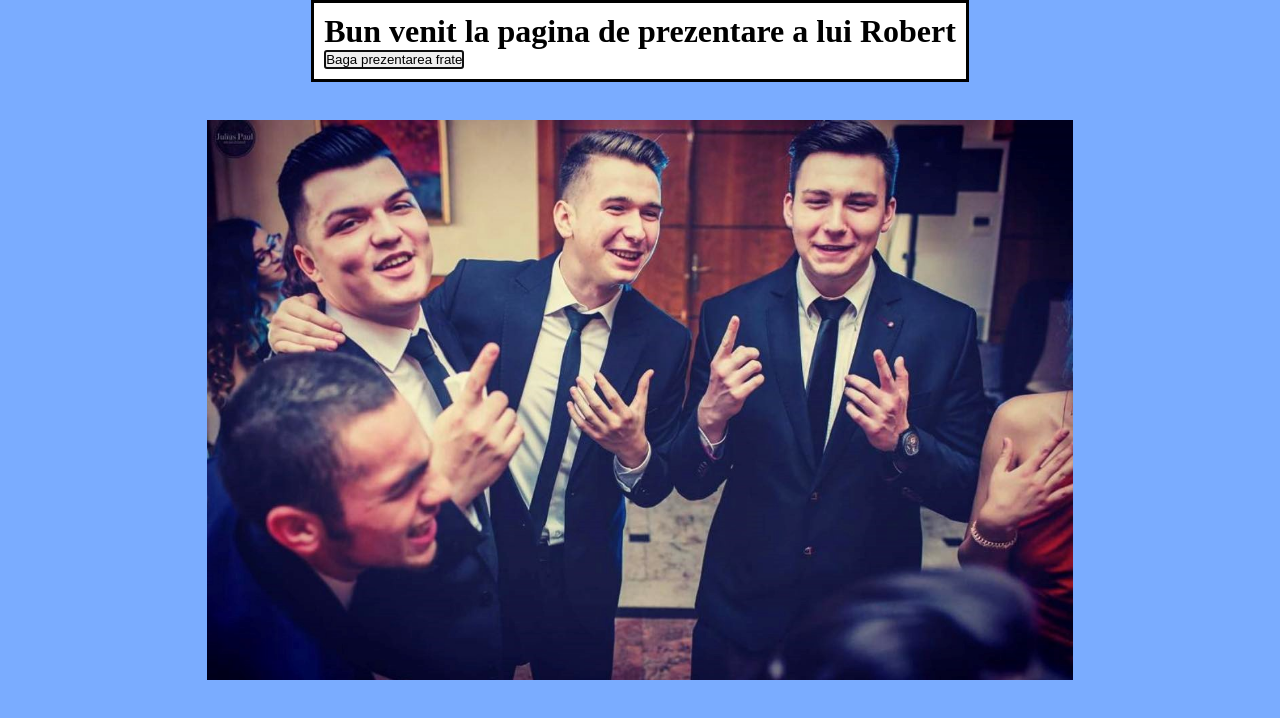
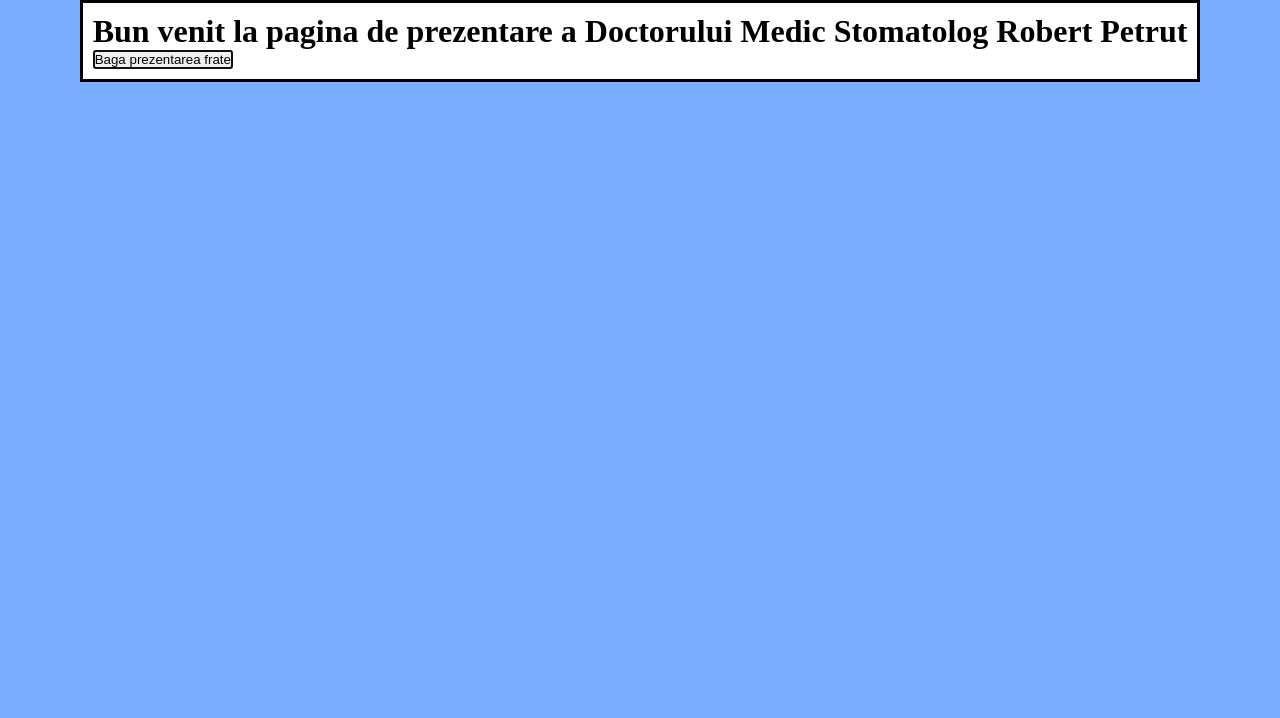
Before and after one commit to paulsandor97/Robert, a plain HTML site: page index.html in a window 1280 px wide. Drawn offline with Linux system fonts and the light colour scheme.

Commit message:
Fix animation

```diff
--- a/index.html
+++ b/index.html
@@ -4,12 +4,12 @@
         <meta charset="UTF-8" />
         <meta name="viewport" content="width=device-width, initial-scale=1.0" />
         <meta http-equiv="X-UA-Compatible" content="ie=edge" />
-        <title>Dr. Robert Petrut</title>
+        <title>Dr. Medic Stomatolog Robert Petrut</title>
         <link rel="stylesheet" href="./style.css" />
         <link rel="icon" href="./favicon.ico" type="image/x-icon" />
     </head>
     <body>
-        <div class="container">
+        <div id="container">
             <figure class="slider-wrapper">
                 <img src="./images/termupaulrober.jpg" id="termupaulrober" />
                 <img src="./images/cristina.jpg" id="cristina" />
@@ -20,13 +20,11 @@
         </div>
 
         <dialog id="intro-modal">
-            <div>
-                <h1>Bun venit la pagina de prezentare a lui Robert</h1>
+                <h1>Bun venit la pagina de prezentare a Doctorului Medic Stomatolog Robert Petrut</h1>
                 <button id="start-presentation-btn">Baga prezentarea frate</button>
-            </div>
         </dialog>
 
-        <audio autoplay loop id="playAudio">
+        <audio autoplay loop id="playAudio" muted>
             <source src="./audio/drum-de-fier-cale-ferata.mp3" type="audio/mp3" />
         </audio>
     </body>
--- a/scripts.js
+++ b/scripts.js
@@ -8,6 +8,9 @@ modal.show();
 
 const startPresentationButton = document.getElementById('start-presentation-btn');
 startPresentationButton.addEventListener('click', async () => {
+    const container = document.getElementById('container');
+    container.style.display = 'block';
+
     modal.close();
     const delayPerImage = 3000;
     startAudio();
@@ -19,8 +22,8 @@ async function transitionImages(delayInMs, currentChildIndexInView = 0) {
     currentChildIndexInView++;
     if (currentChildIndexInView === sliderWrapperImagesCount) {
         sliderWrapper.setAttribute('no-transition', '');
+        sliderWrapperStyle.left = '0%';
         await delay(delayInMs / 2);
-        sliderWrapperStyle.left = '0%';
         currentChildIndexInView = 1;
         transitionImages(delayInMs, 0);
         return;
--- a/style.css
+++ b/style.css
@@ -11,7 +11,8 @@ body {
     position: relative;
 }
 
-.container {
+#container {
+    display: none;
     position: absolute;
     overflow: hidden;
     --imagesCount: 5;
@@ -42,11 +43,6 @@ img {
     height: 100%;
     width: calc(100% / var(--imagesCount));
     object-fit: scale-down;
-    image-rendering: -moz-crisp-edges; /* Firefox        */
-    image-rendering: -o-crisp-edges; /* Opera          */
-    image-rendering: -webkit-optimize-contrast; /* Safari         */
-    image-rendering: optimize-contrast; /* CSS3 Proposed  */
-    -ms-interpolation-mode: nearest-neighbor; /* IE8+           */
 }
 
 #intro-modal {
```
